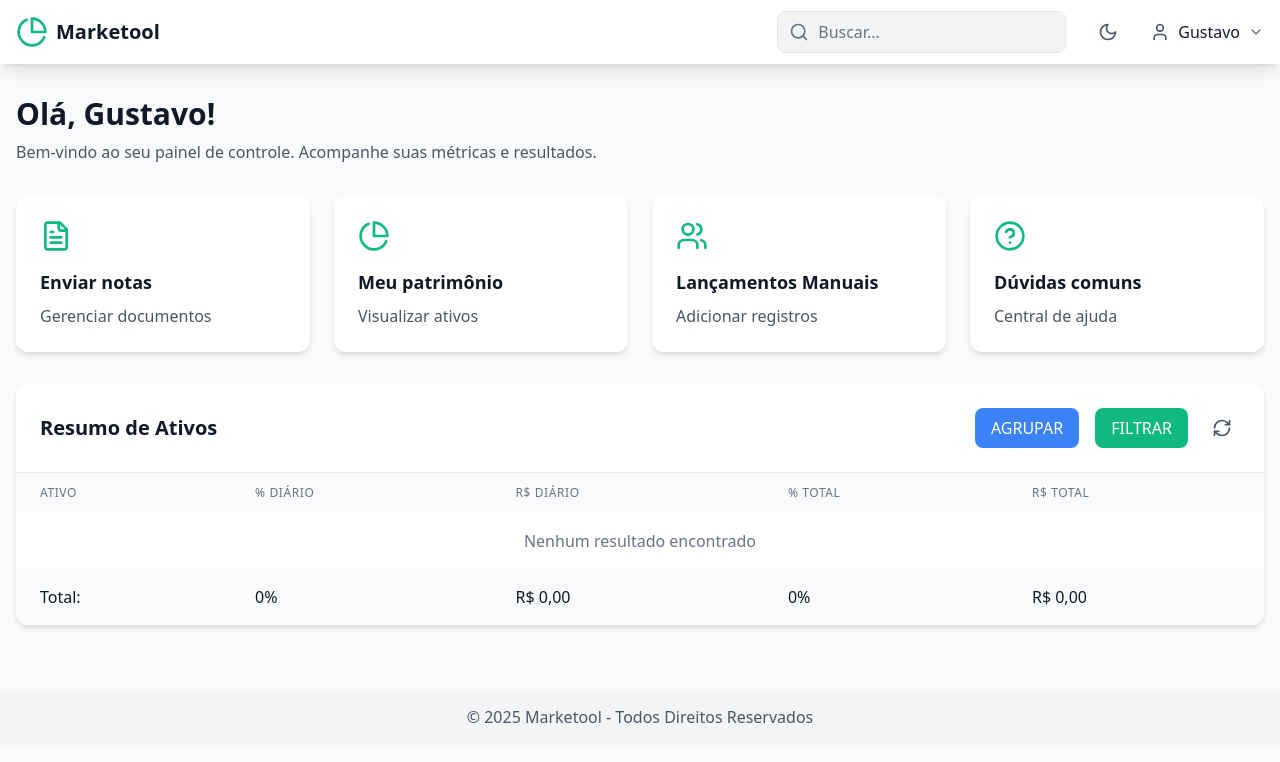
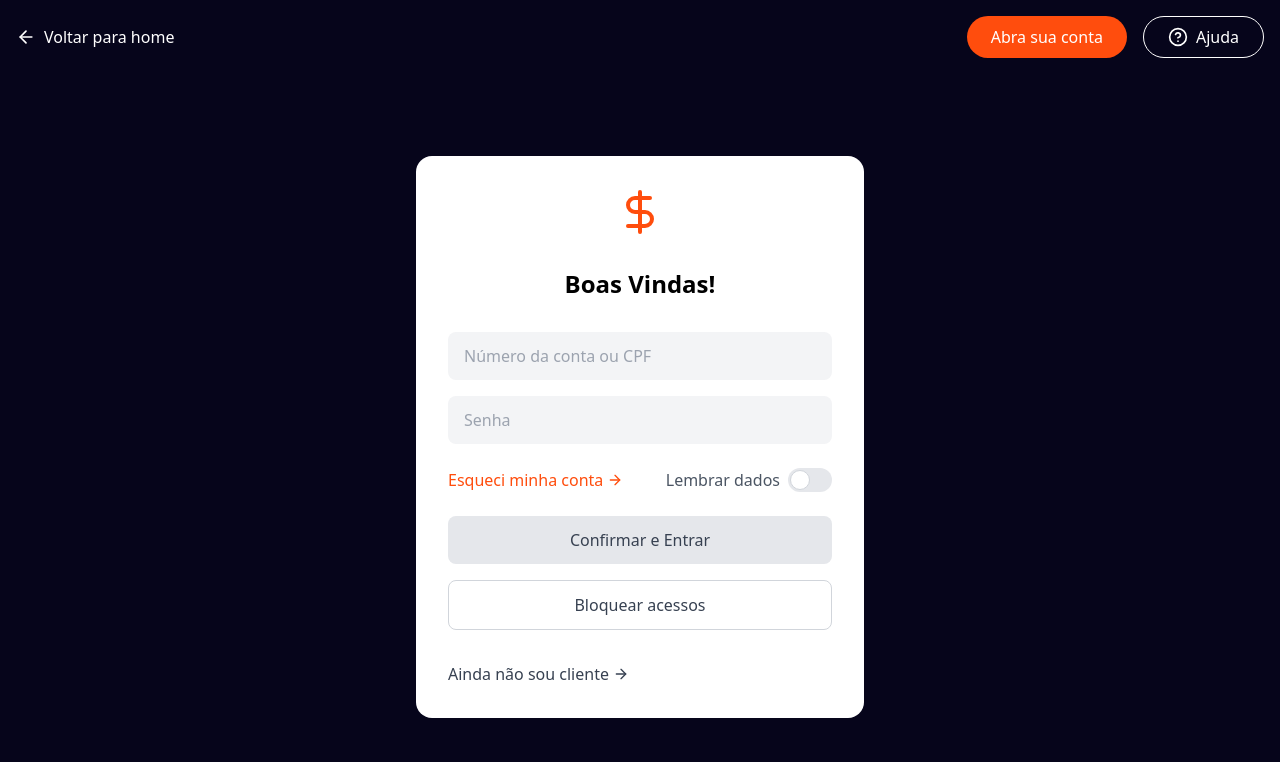
Before and after one commit to GuustavoPetry/MarkeTool, a React (Vite) app: page / in a window 1280 px wide. Shown: the top 762 px of the page. Built offline with nearby package versions, Linux system fonts and the light colour scheme.

Commit message:
implementando pagina de login

```diff
--- a/src/App.tsx
+++ b/src/App.tsx
@@ -1,34 +1,58 @@
 import { useState } from 'react';
-import { BrowserRouter as Router, Routes, Route } from 'react-router-dom';
+import { BrowserRouter as Router, Routes, Route, Navigate } from 'react-router-dom';
+import Login from './components/Login.tsx';
 import Home from './components/Home.tsx';
 import Navbar from './components/Navbar.tsx';
 import Footer from './components/Footer.tsx';
 import Notas from './components/Notas.tsx';
 import Patrimonio from './components/Patrimonio.tsx';
-import Manual from './components/Manual.tsx'
+import Manual from './components/Manual.tsx';
 import Ajuda from './components/Ajuda.tsx';
 
 function App() {
   const [isDarkMode, setIsDarkMode] = useState(false);
+  const [isAuthenticated, setIsAuthenticated] = useState(false);
+
+  const validCredentials = {
+    cpf: '12345678911',
+    senha: '123',
+  };
+
+  const handleLogin = (cpf: string, senha: string): boolean => {
+    if (cpf === validCredentials.cpf && senha === validCredentials.senha) {
+      setIsAuthenticated(true);
+      return true; // ✅ agora retorna boolean!
+    } else {
+      alert('CPF ou senha inválidos.');
+      return false;
+    }
+  };
+
+  const PrivateRoute = ({ element }: { element: JSX.Element }) => {
+    return isAuthenticated ? (
+      <>
+        <Navbar isDarkMode={isDarkMode} setIsDarkMode={setIsDarkMode} userName="Visitante" />
+        {element}
+        <Footer isDarkMode={isDarkMode} />
+      </>
+    ) : (
+      <Navigate to="/" />
+    );
+  };
 
   return (
     <Router>
       <div className={`min-h-screen ${isDarkMode ? 'dark bg-gray-900' : 'bg-gray-50'}`}>
-
-        <Navbar isDarkMode={isDarkMode} setIsDarkMode={setIsDarkMode} userName="Gustavo" />
-
-        <div className="pt-16">
+      <div className=''>
           <Routes>
-            <Route path="/" element={<Home />} />
-            <Route path="/patrimonio" element={<Patrimonio />} />
-            <Route path="/notas" element={<Notas />} />
-            <Route path="/manual" element={<Manual />} />
-            <Route path="/ajuda" element={<Ajuda />} />
+            <Route path="/" element={<Login onLogin={handleLogin} />} />
+            <Route path="/home" element={<PrivateRoute element={<Home />} />} />
+            <Route path="/patrimonio" element={<PrivateRoute element={<Patrimonio />} />} />
+            <Route path="/notas" element={<PrivateRoute element={<Notas />} />} />
+            <Route path="/manual" element={<PrivateRoute element={<Manual />} />} />
+            <Route path="/ajuda" element={<PrivateRoute element={<Ajuda />} />} />
           </Routes>
         </div>
-
-        <Footer isDarkMode={isDarkMode} />
-
       </div>
     </Router>
   );
--- a/src/components/Ajuda.tsx
+++ b/src/components/Ajuda.tsx
@@ -39,7 +39,7 @@ const Ajuda: React.FC = () => {
   ];
 
   return (
-    <div className="max-w-6xl mx-auto p-6">
+    <div className="max-w-6xl mx-auto p-6 pt-24">
       {/* Hero Section with Search */}
       <div
         className="relative h-64 mb-12 rounded-lg overflow-hidden bg-gradient-to-r from-blue-900 to-blue-700 flex flex-col items-center justify-center text-white"
--- a/src/components/Home.tsx
+++ b/src/components/Home.tsx
@@ -10,7 +10,7 @@ import {
 
 function Home() {
     const [isDarkMode] = useState(false);
-    const [userName] = useState('Gustavo');
+    const [userName] = useState('Visitante');
     const navigate = useNavigate();
 
     const cards = [
@@ -45,7 +45,7 @@ function Home() {
 
 
 
-      <div className="max-w-7xl mx-auto px-4 py-8">
+      <div className="max-w-7xl mx-auto px-4 py-8 pt-24">
 
         {/* Welcome Message */}
         <div className={`mb-8 ${isDarkMode ? 'text-white' : 'text-gray-900'}`}>
--- /dev/null
+++ b/src/components/Login.tsx
@@ -0,0 +1,131 @@
+import React, { useState } from 'react';
+import { useNavigate } from 'react-router-dom';
+import { ArrowLeft, HelpCircle, Infinity, DollarSign } from 'lucide-react';
+
+interface LoginProps {
+  onLogin?: (cpf: string, senha: string) => boolean; // agora retorna booleano
+  onForgotAccount?: () => void;
+  onCreateAccount?: () => void;
+}
+
+const Login: React.FC<LoginProps> = ({ onLogin, onForgotAccount, onCreateAccount }) => {
+  const [cpf, setCpf] = useState('');
+  const [senha, setSenha] = useState('');
+  const [rememberMe, setRememberMe] = useState(false);
+  const navigate = useNavigate();
+
+  const handleSubmit = (e: React.FormEvent) => {
+    e.preventDefault();
+    const success = onLogin?.(cpf, senha);
+    if (success) {
+      navigate('/home');
+    } else {
+        console.log(cpf, senha);
+      alert('CPF ou senha incorretos!');
+    }
+  };
+
+  return (
+    <div className="min-h-screen bg-[#06051B] flex flex-col">
+      {/* Header */}
+      <header className="p-4 flex justify-between items-center">
+        <button className="flex items-center text-white hover:text-gray-300 transition-colors">
+          <ArrowLeft className="w-5 h-5 mr-2" />
+          <span>Voltar para home</span>
+        </button>
+        <div className="flex gap-4">
+          <button className="px-6 py-2 bg-[#FF4D0D] text-white rounded-full hover:bg-[#ff3c00] transition-colors">
+            Abra sua conta
+          </button>
+          <button className="px-6 py-2 border border-white text-white rounded-full flex items-center hover:bg-white/10 transition-colors">
+            <HelpCircle className="w-5 h-5 mr-2" />
+            Ajuda
+          </button>
+        </div>
+      </header>
+
+      {/* Login Card */}
+      <div className="flex-1 flex items-center justify-center p-4">
+        <div className="bg-white rounded-2xl p-8 w-full max-w-md">
+          <div className="flex justify-center mb-8">
+            <DollarSign className="w-12 h-12 text-[#FF4D0D]" />
+          </div>
+
+          <h1 className="text-2xl font-bold text-center mb-8">Boas Vindas!</h1>
+
+          <form onSubmit={handleSubmit}>
+            <div className="mb-4">
+              <input
+                type="text"
+                placeholder="Número da conta ou CPF"
+                value={cpf}
+                onChange={(e) => setCpf(e.target.value)}
+                className="w-full px-4 py-3 bg-gray-100 rounded-lg focus:outline-none focus:ring-2 focus:ring-[#FF4D0D]"
+              />
+            </div>
+
+            <div className="mb-6">
+              <input
+                type="password"
+                placeholder="Senha"
+                value={senha}
+                onChange={(e) => setSenha(e.target.value)}
+                className="w-full px-4 py-3 bg-gray-100 rounded-lg focus:outline-none focus:ring-2 focus:ring-[#FF4D0D]"
+              />
+            </div>
+
+            <div className="flex items-center justify-between mb-6">
+              <button
+                type="button"
+                onClick={onForgotAccount}
+                className="text-[#FF4D0D] hover:text-[#ff3c00] transition-colors flex items-center"
+              >
+                Esqueci minha conta
+                <ArrowLeft className="w-4 h-4 ml-1 transform rotate-180" />
+              </button>
+
+              <div className="flex items-center">
+                <span className="text-gray-600 mr-2">Lembrar dados</span>
+                <label className="relative inline-flex items-center cursor-pointer">
+                  <input
+                    type="checkbox"
+                    checked={rememberMe}
+                    onChange={(e) => setRememberMe(e.target.checked)}
+                    className="sr-only peer"
+                  />
+                  <div className="w-11 h-6 bg-gray-200 peer-focus:outline-none rounded-full peer peer-checked:after:translate-x-full peer-checked:after:border-white after:content-[''] after:absolute after:top-[2px] after:left-[2px] after:bg-white after:border-gray-300 after:border after:rounded-full after:h-5 after:w-5 after:transition-all peer-checked:bg-[#FF4D0D]"></div>
+                </label>
+              </div>
+            </div>
+
+            <button
+              type="submit"
+              className="w-full py-3 bg-gray-200 text-gray-700 rounded-lg font-medium hover:bg-gray-300 transition-colors mb-4"
+            >
+              Confirmar e Entrar
+            </button>
+
+            <button
+              type="button"
+              className="w-full py-3 border border-gray-300 text-gray-700 rounded-lg font-medium hover:bg-gray-50 transition-colors"
+            >
+              Bloquear acessos
+            </button>
+          </form>
+
+          <div className="mt-8 text-center">
+            <button
+              onClick={onCreateAccount}
+              className="text-gray-700 hover:text-[#FF4D0D] transition-colors flex items-center justify-center"
+            >
+              Ainda não sou cliente
+              <ArrowLeft className="w-4 h-4 ml-1 transform rotate-180" />
+            </button>
+          </div>
+        </div>
+      </div>
+    </div>
+  );
+};
+
+export default Login;
--- a/src/components/Manual.tsx
+++ b/src/components/Manual.tsx
@@ -7,7 +7,7 @@ interface ManualProps {
 
 const Manual: React.FC<ManualProps> = ({ onAddAsset }) => {
   return (
-    <div className="max-w-4xl mx-auto p-6">
+    <div className="max-w-4xl mx-auto p-6 pt-36">
       <div className="text-center mb-8">
         <h1 className="text-3xl font-bold text-gray-800 mb-4">Lançamentos Manuais</h1>
         <p className="text-gray-600">
--- a/src/components/Notas.tsx
+++ b/src/components/Notas.tsx
@@ -35,7 +35,7 @@ const Notas: React.FC<NotasProps> = ({ onFileUpload }) => {
   };
 
   return (
-    <div className="max-w-2xl mx-auto p-6">
+    <div className="max-w-2xl mx-auto p-6 pt-36">
       <div className="mb-6">
         <label className="block text-gray-600 mb-2">Arquivo/Corretora:</label>
         <input
--- a/src/components/Patrimonio.tsx
+++ b/src/components/Patrimonio.tsx
@@ -25,7 +25,7 @@ function Patrimonio() {
   const [selectedDate, setSelectedDate] = useState('Abril/2025');
 
   return (
-    <div className="max-w-7xl mx-auto p-6">
+    <div className="max-w-7xl mx-auto p-6 pt-24">
       <h1 className="text-2xl font-bold text-center mb-8">
         Patrimônio em {selectedDate}
       </h1>
```
Also changed, not shown: src/Manual.tsx (deleted).
